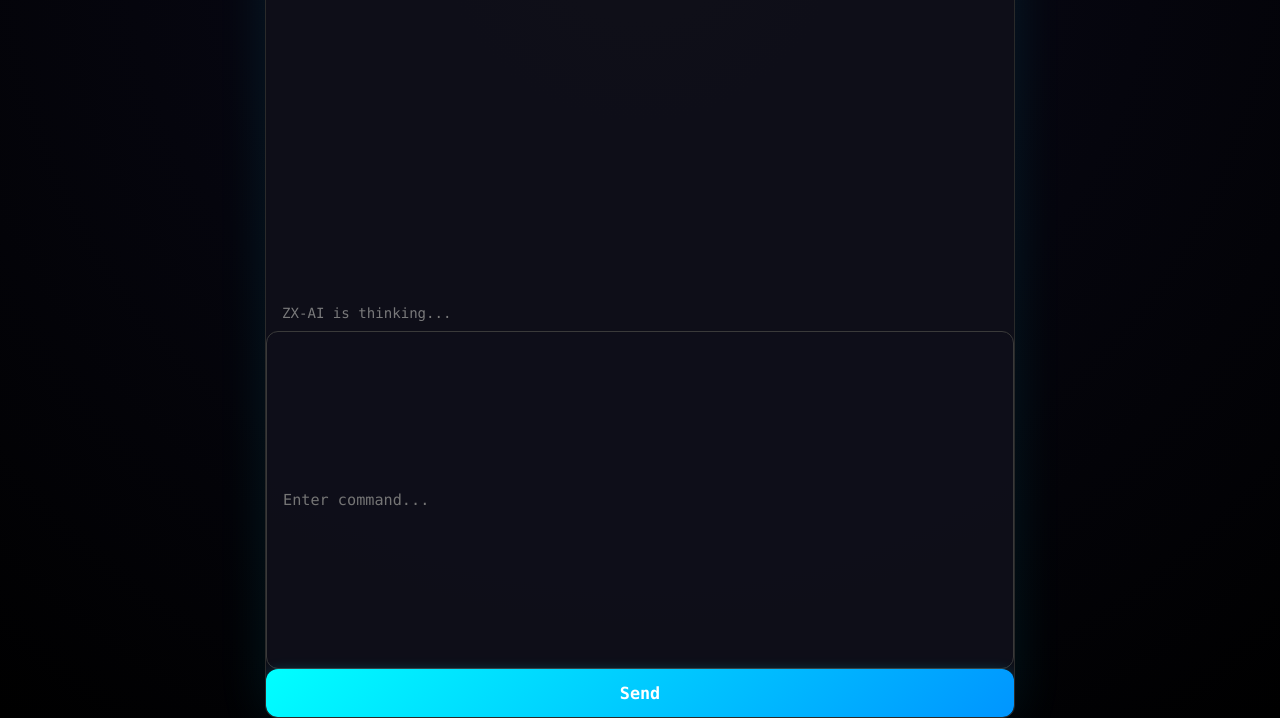
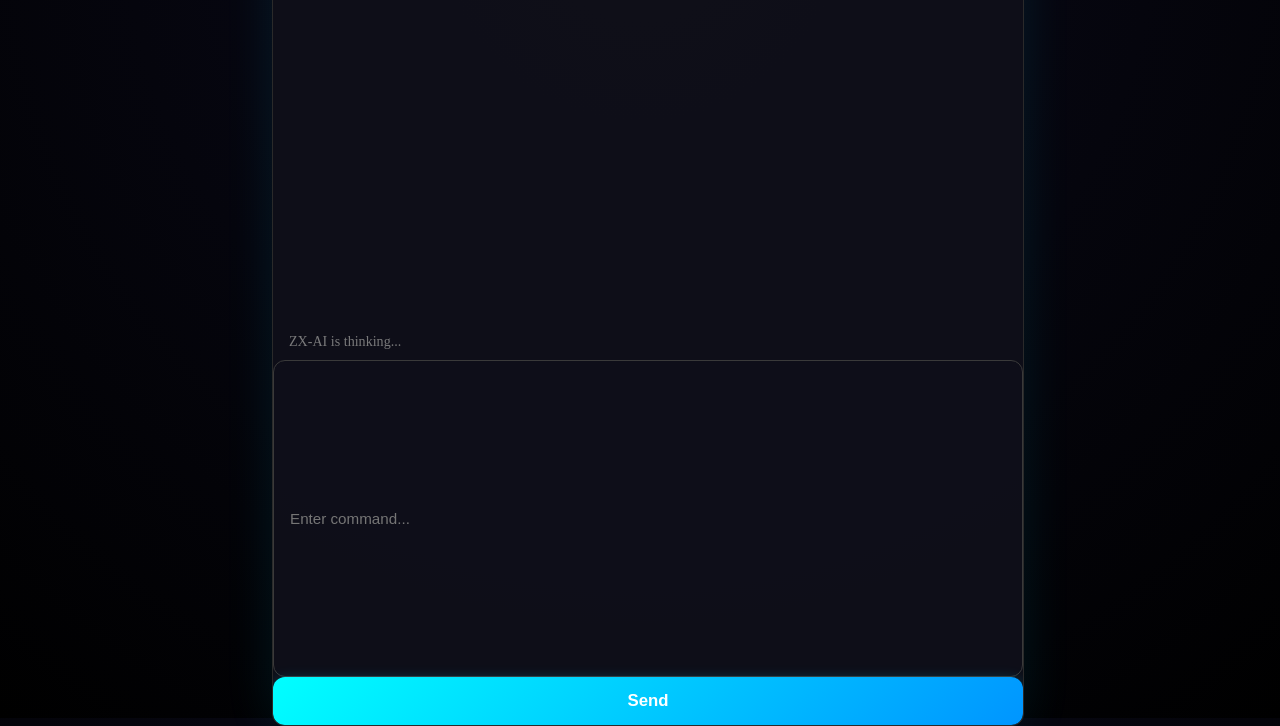
Before and after one commit to zxkuhl/Test-for-possible-ai, a plain HTML site: page index.html in a window 1280 px wide. Shown: the part 82-808 px from the top of the page. Drawn offline with Linux system fonts and the light colour scheme.

Commit message:
Update style.css

```diff
--- a/style.css
+++ b/style.css
@@ -1,8 +1,8 @@
-* {
+- {
   box-sizing: border-box;
   margin: 0;
   padding: 0;
-  font-family: 'JetBrains Mono', 'Fira Code', 'Consolas', monospace;
+  font-family: ‘JetBrains Mono’, ‘Fira Code’, ‘Consolas’, monospace;
   }
 
 html, body {
@@ -63,9 +63,7 @@ body {
 font-size: 0.95rem;
 animation: messageIn 0.4s cubic-bezier(0.34, 1.56, 0.64, 1) forwards;
 opacity: 0;
-  box-shadow: 0 2px 8px rgba(0, 0, 0, 0.3);
-  word-spacing: 0.15em;
-  letter-spacing: 0.01em;
+box-shadow: 0 2px 8px rgba(0,0,0,0.3);
 }
 
 .user {
@@ -84,7 +82,7 @@ body {
 transform-origin: bottom left;
 }
 
-/* Input area */
+/* Input area - compact with big send button */
 #input-area {
 padding: 16px;
 border-top: 1px solid #2a2a2a;
@@ -110,10 +108,9 @@ input:focus {
 border-color: #00ffff;
 box-shadow: 0 0 0 3px rgba(0, 255, 255, 0.2);
 background: rgba(20, 20, 30, 0.9);
-  animation: inputPulse 1.5s ease-out;
 }
 
-/* Send button */
+/* Big send button */
 button {
 padding: 14px 32px;
 min-width: 110px;
@@ -131,7 +128,7 @@ button {
 }
 
 button::before {
-  content: '';
+content: ‘’;
 position: absolute;
 top: 50%;
 left: 50%;
@@ -158,7 +155,7 @@ button:active {
 box-shadow: 0 2px 10px rgba(0, 212, 255, 0.4);
 }
 
-/* Animations */
+/* Enhanced animations */
 @keyframes messageIn {
 0% {
 opacity: 0;
@@ -173,13 +170,13 @@ button:active {
 }
 }
 
-@keyframes inputPulse {
-  0% {
-    box-shadow: 0 0 0 0 rgba(0, 255, 255, 0.4);
-  }
-  100% {
-    box-shadow: 0 0 0 8px rgba(0, 255, 255, 0);
-  }
+/* Thinking indicator */
+#thinking {
+font-size: 0.88rem;
+color: #888;
+padding: 0 16px 10px;
+animation: pulse 1.5s ease-in-out infinite;
+align-self: flex-start;
 }
 
 @keyframes pulse {
@@ -189,26 +186,6 @@ button:active {
 50% {
 opacity: 1;
 }
-}
-
-@keyframes typingDot {
-  0%, 60%, 100% {
-    transform: translateY(0);
-    opacity: 0.4;
-  }
-  30% {
-    transform: translateY(-8px);
-    opacity: 1;
-  }
-}
-
-/* Thinking indicator */
-#thinking {
-  font-size: 0.88rem;
-  color: #888;
-  padding: 0 16px 10px;
-  animation: pulse 1.5s ease-in-out infinite;
-  align-self: flex-start;
 }
 
 /* Typing indicator dots */
@@ -234,6 +211,31 @@ button:active {
 animation-delay: 0.4s;
 }
 
+@keyframes typingDot {
+0%, 60%, 100% {
+transform: translateY(0);
+opacity: 0.4;
+}
+30% {
+transform: translateY(-8px);
+opacity: 1;
+}
+}
+
+/* Input pulse effect */
+@keyframes inputPulse {
+0% {
+box-shadow: 0 0 0 0 rgba(0, 255, 255, 0.4);
+}
+100% {
+box-shadow: 0 0 0 8px rgba(0, 255, 255, 0);
+}
+}
+
+input:focus {
+animation: inputPulse 1.5s ease-out;
+}
+
 /* Mobile adjustments */
 @media (max-width: 768px) {
 #ai-container {
```
Lines whose indentation alone changed are shown as unchanged.
